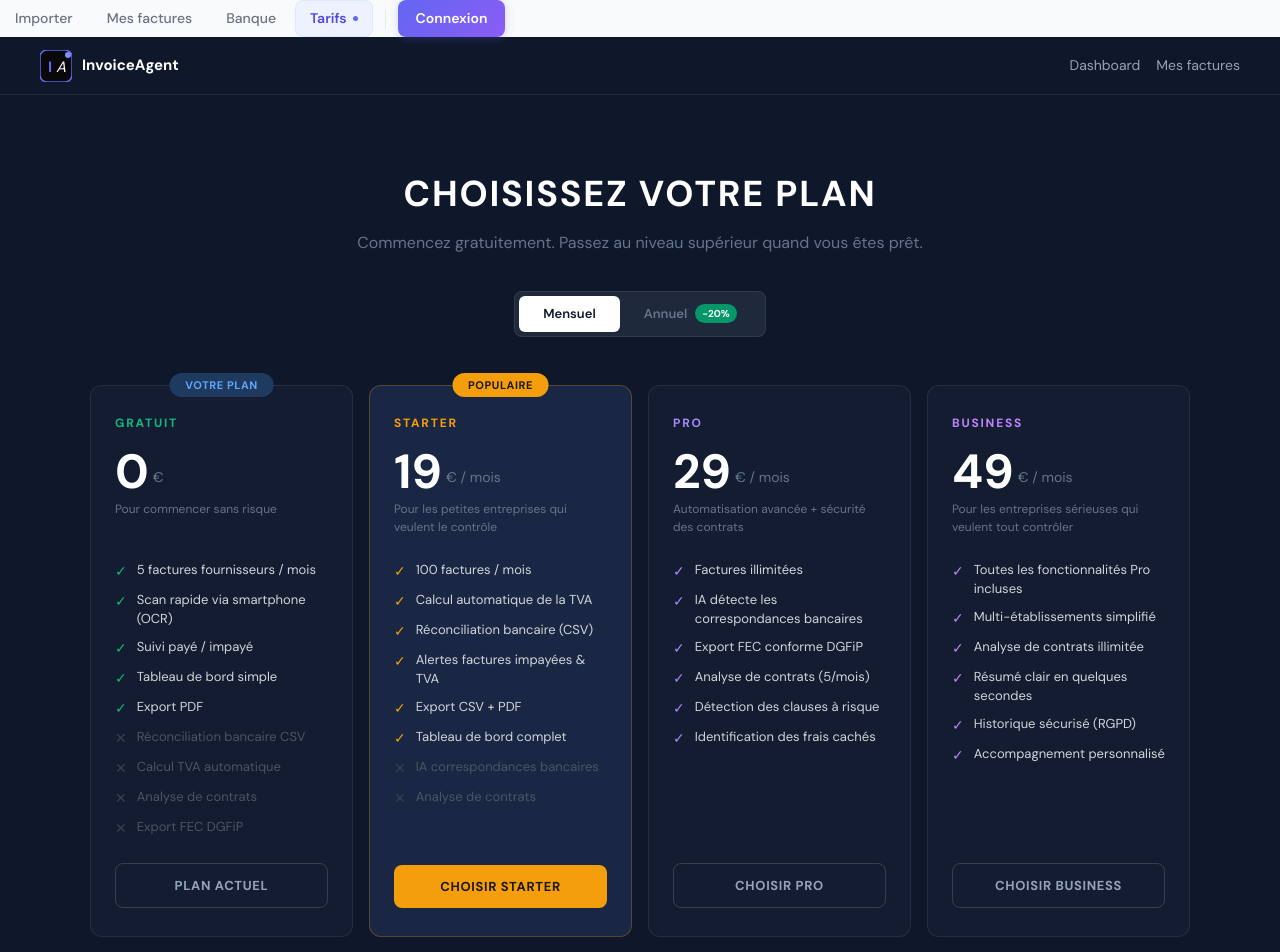
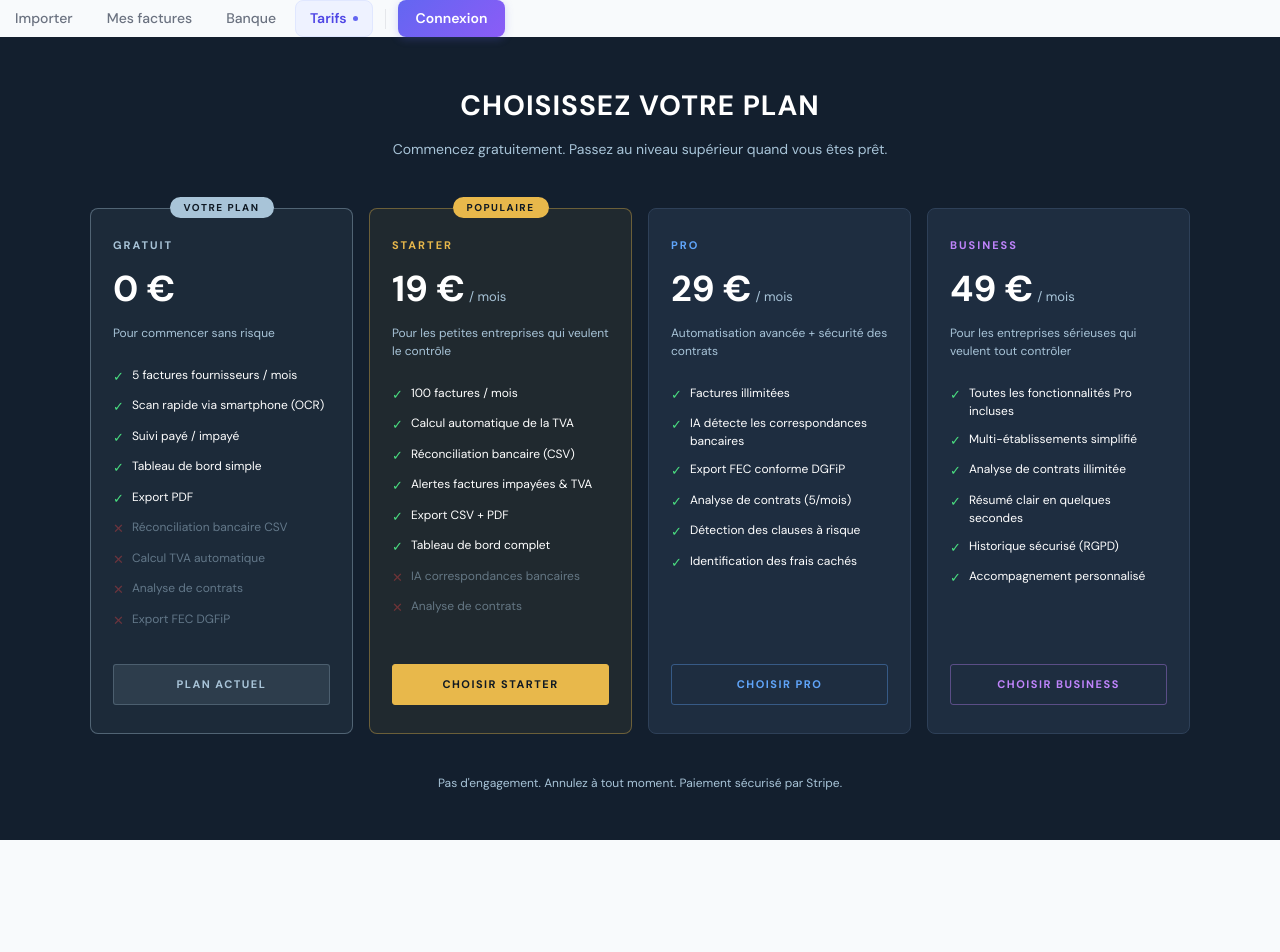
Before and after one commit to gentuar333-max/invoice-ai, a Next.js app: page /pricing in a window 1280 px wide. Shown: the top 952 px of the page. After the commit the page ends 840 px from the top, so only its background shows below. Built offline with nearby package versions, Linux system fonts and the light colour scheme.

Commit message:
update pricing plans new text old design

```diff
--- a/app/pricing/page.tsx
+++ b/app/pricing/page.tsx
@@ -1,272 +1,218 @@
 "use client";
-import { useState } from "react";
+import { useState, useEffect } from "react";
+import Link from "next/link";
 
-const BASE_URL = "https://invoiceagent.fr";
+const BG = "#131f2e";
+const CARD = "#1e2d40";
+const BORDER = "#2e4058";
+const GOLD = "#e8b84b";
+const TEXT = "#ffffff";
+const MUTED = "#a8c4d8";
+const PURPLE = "#c084fc";
+
+const PLAN_ORDER = ["free", "starter", "pro", "business"];
 
 const plans = [
   {
+    key: "free",
     name: "GRATUIT",
-    monthly: 0,
-    annual: 0,
-    tagline: "Pour commencer sans risque",
-    color: "#10b981",
-    featured: false,
-    badge: "VOTRE PLAN",
-    badgeColor: "#1e3a5f",
-    badgeText: "#60a5fa",
-    items: [
-      { text: "5 factures fournisseurs / mois", included: true },
-      { text: "Scan rapide via smartphone (OCR)", included: true },
-      { text: "Suivi payé / impayé", included: true },
-      { text: "Tableau de bord simple", included: true },
-      { text: "Export PDF", included: true },
-      { text: "Réconciliation bancaire CSV", included: false },
-      { text: "Calcul TVA automatique", included: false },
-      { text: "Analyse de contrats", included: false },
-      { text: "Export FEC DGFiP", included: false },
+    price: "0 €",
+    period: "",
+    color: MUTED,
+    description: "Pour commencer sans risque",
+    features: [
+      "5 factures fournisseurs / mois",
+      "Scan rapide via smartphone (OCR)",
+      "Suivi payé / impayé",
+      "Tableau de bord simple",
+      "Export PDF",
     ],
-    link: `${BASE_URL}/auth/login`,
-    cta: "PLAN ACTUEL",
-    ctaStyle: "outline",
+    locked: [
+      "Réconciliation bancaire CSV",
+      "Calcul TVA automatique",
+      "Analyse de contrats",
+      "Export FEC DGFiP",
+    ],
+    cta: "COMMENCER GRATUITEMENT",
+    href: "/auth/login",
+    highlight: false,
+    badge: null,
   },
   {
+    key: "starter",
     name: "STARTER",
-    monthly: 19,
-    annual: 15,
-    tagline: "Pour les petites entreprises qui veulent le contrôle",
-    color: "#f59e0b",
-    featured: true,
+    price: "19 €",
+    period: "/ mois",
+    color: GOLD,
+    description: "Pour les petites entreprises qui veulent le contrôle",
+    features: [
+      "100 factures / mois",
+      "Calcul automatique de la TVA",
+      "Réconciliation bancaire (CSV)",
+      "Alertes factures impayées & TVA",
+      "Export CSV + PDF",
+      "Tableau de bord complet",
+    ],
+    locked: [
+      "IA correspondances bancaires",
+      "Analyse de contrats",
+    ],
+    cta: "CHOISIR STARTER",
+    href: "/checkout?plan=starter",
+    highlight: true,
     badge: "POPULAIRE",
-    badgeColor: "#f59e0b",
-    badgeText: "#1c1917",
-    items: [
-      { text: "100 factures / mois", included: true },
-      { text: "Calcul automatique de la TVA", included: true },
-      { text: "Réconciliation bancaire (CSV)", included: true },
-      { text: "Alertes factures impayées & TVA", included: true },
-      { text: "Export CSV + PDF", included: true },
-      { text: "Tableau de bord complet", included: true },
-      { text: "IA correspondances bancaires", included: false },
-      { text: "Analyse de contrats", included: false },
-    ],
-    link: `${BASE_URL}/checkout?plan=starter`,
-    cta: "CHOISIR STARTER",
-    ctaStyle: "filled",
   },
   {
+    key: "pro",
     name: "PRO",
-    monthly: 29,
-    annual: 23,
-    tagline: "Automatisation avancée + sécurité des contrats",
-    color: "#a78bfa",
-    featured: false,
+    price: "29 €",
+    period: "/ mois",
+    color: "#60a5fa",
+    description: "Automatisation avancée + sécurité des contrats",
+    features: [
+      "Factures illimitées",
+      "IA détecte les correspondances bancaires",
+      "Export FEC conforme DGFiP",
+      "Analyse de contrats (5/mois)",
+      "Détection des clauses à risque",
+      "Identification des frais cachés",
+    ],
+    locked: [],
+    cta: "CHOISIR PRO",
+    href: "/checkout?plan=pro",
+    highlight: false,
     badge: null,
-    items: [
-      { text: "Factures illimitées", included: true },
-      { text: "IA détecte les correspondances bancaires", included: true },
-      { text: "Export FEC conforme DGFiP", included: true },
-      { text: "Analyse de contrats (5/mois)", included: true },
-      { text: "Détection des clauses à risque", included: true },
-      { text: "Identification des frais cachés", included: true },
-    ],
-    link: `${BASE_URL}/checkout?plan=pro`,
-    cta: "CHOISIR PRO",
-    ctaStyle: "outline",
   },
   {
+    key: "business",
     name: "BUSINESS",
-    monthly: 49,
-    annual: 39,
-    tagline: "Pour les entreprises sérieuses qui veulent tout contrôler",
-    color: "#c084fc",
-    featured: false,
+    price: "49 €",
+    period: "/ mois",
+    color: PURPLE,
+    description: "Pour les entreprises sérieuses qui veulent tout contrôler",
+    features: [
+      "Toutes les fonctionnalités Pro incluses",
+      "Multi-établissements simplifié",
+      "Analyse de contrats illimitée",
+      "Résumé clair en quelques secondes",
+      "Historique sécurisé (RGPD)",
+      "Accompagnement personnalisé",
+    ],
+    locked: [],
+    cta: "CHOISIR BUSINESS",
+    href: "/checkout?plan=business",
+    highlight: false,
     badge: null,
-    items: [
-      { text: "Toutes les fonctionnalités Pro incluses", included: true },
-      { text: "Multi-établissements simplifié", included: true },
-      { text: "Analyse de contrats illimitée", included: true },
-      { text: "Résumé clair en quelques secondes", included: true },
-      { text: "Historique sécurisé (RGPD)", included: true },
-      { text: "Accompagnement personnalisé", included: true },
-    ],
-    link: `${BASE_URL}/checkout?plan=business`,
-    cta: "CHOISIR BUSINESS",
-    ctaStyle: "outline",
   },
 ];
 
-const comparison = [
-  { feature: "Factures fournisseurs/mois", gratuit: "5", starter: "100", pro: "Illimitées", business: "Illimitées" },
-  { feature: "OCR smartphone", gratuit: true, starter: true, pro: true, business: true },
-  { feature: "Suivi payé / impayé", gratuit: true, starter: true, pro: true, business: true },
-  { feature: "Export PDF", gratuit: true, starter: true, pro: true, business: true },
-  { feature: "TVA automatique", gratuit: false, starter: true, pro: true, business: true },
-  { feature: "Réconciliation bancaire CSV", gratuit: false, starter: true, pro: true, business: true },
-  { feature: "Alertes impayées & TVA", gratuit: false, starter: true, pro: true, business: true },
-  { feature: "Export CSV", gratuit: false, starter: true, pro: true, business: true },
-  { feature: "IA correspondances bancaires", gratuit: false, starter: false, pro: true, business: true },
-  { feature: "Export FEC DGFiP", gratuit: false, starter: false, pro: true, business: true },
-  { feature: "Analyse contrats", gratuit: false, starter: false, pro: "5/mois", business: "Illimitée" },
-  { feature: "Clauses à risque détectées", gratuit: false, starter: false, pro: true, business: true },
-  { feature: "Frais cachés identifiés", gratuit: false, starter: false, pro: true, business: true },
-  { feature: "Multi-établissements", gratuit: false, starter: false, pro: false, business: true },
-  { feature: "Résumé intelligent contrat", gratuit: false, starter: false, pro: false, business: true },
-  { feature: "Historique sécurisé RGPD", gratuit: false, starter: false, pro: false, business: true },
-  { feature: "Accompagnement personnalisé", gratuit: false, starter: false, pro: false, business: true },
-];
+export default function PricingPage() {
+  const [currentPlan, setCurrentPlan] = useState("free");
 
-export default function PricingPage() {
-  const [annual, setAnnual] = useState(false);
+  useEffect(() => {
+    const plan = localStorage.getItem("user_plan") || "free";
+    setCurrentPlan(plan);
+  }, []);
+
+  function getCTA(plan: typeof plans[0]) {
+    const currentIndex = PLAN_ORDER.indexOf(currentPlan);
+    const planIndex = PLAN_ORDER.indexOf(plan.key);
+
+    if (plan.key === currentPlan) {
+      return { label: "PLAN ACTUEL", disabled: true, href: "" };
+    }
+    if (planIndex < currentIndex) {
+      return { label: "PLAN INFERIEUR", disabled: true, href: "" };
+    }
+    return { label: plan.cta, disabled: false, href: plan.href };
+  }
 
   return (
-    <div style={{ backgroundColor: "#0f172a", minHeight: "100vh", color: "white", fontFamily: "'DM Sans', sans-serif" }}>
+    <div style={{ minHeight: "100vh", background: BG, padding: "48px 20px", fontFamily: "'DM Sans', sans-serif" }}>
+      <div style={{ maxWidth: 1100, margin: "0 auto" }}>
 
-      {/* NAV */}
-      <nav style={{ borderBottom: "1px solid rgba(255,255,255,0.08)", padding: "0 40px", height: 58, display: "flex", alignItems: "center", justifyContent: "space-between" }}>
-        <a href={BASE_URL} style={{ display: "flex", alignItems: "center", gap: 10, textDecoration: "none" }}>
-          <svg width="32" height="32" viewBox="0 0 32 32" fill="none">
-            <rect width="32" height="32" rx="7" fill="#09090b" stroke="#6366f1" strokeWidth="1.5"/>
-            <text x="8" y="22" fill="#6366f1" fontSize="15" fontWeight="700" fontFamily="DM Sans">I</text>
-            <text x="16" y="22" fill="white" fontSize="15" fontWeight="300" fontStyle="italic">A</text>
-            <circle cx="28" cy="5" r="3" fill="#818cf8"/>
-          </svg>
-          <span style={{ fontSize: 15, fontWeight: 700, color: "white" }}>InvoiceAgent</span>
-        </a>
-        <div style={{ display: "flex", gap: 16, alignItems: "center" }}>
-          <a href={`${BASE_URL}/dashboard`} style={{ color: "#94a3b8", fontSize: 14, textDecoration: "none" }}>Dashboard</a>
-          <a href={`${BASE_URL}/invoices`} style={{ color: "#94a3b8", fontSize: 14, textDecoration: "none" }}>Mes factures</a>
-        </div>
-      </nav>
-
-      {/* HEADER */}
-      <section style={{ padding: "72px 20px 48px", textAlign: "center" }}>
-        <h1 style={{ fontSize: "36px", fontWeight: 800, marginBottom: "10px", color: "white", textTransform: "uppercase", letterSpacing: "0.05em" }}>
+        <div style={{ textAlign: "center", marginBottom: 48 }}>
+          <h1 style={{ fontSize: 28, fontWeight: 700, color: TEXT, letterSpacing: 1, textTransform: "uppercase", marginBottom: 12 }}>
             CHOISISSEZ VOTRE PLAN
           </h1>
-        <p style={{ color: "#64748b", fontSize: "16px", marginBottom: "36px" }}>
+          <p style={{ fontSize: 14, color: MUTED, maxWidth: 500, margin: "0 auto" }}>
             Commencez gratuitement. Passez au niveau supérieur quand vous êtes prêt.
           </p>
+          {currentPlan !== "free" && (
+            <div style={{ marginTop: 16, display: "inline-block", background: `${GOLD}15`, border: `1px solid ${GOLD}40`, borderRadius: 4, padding: "8px 20px" }}>
+              <p style={{ fontSize: 12, color: GOLD, fontWeight: 600 }}>
+                Plan actuel: <strong>{currentPlan.toUpperCase()}</strong>
+              </p>
+            </div>
+          )}
+        </div>
 
-        {/* TOGGLE */}
-        <div style={{ display: "inline-flex", alignItems: "center", gap: 0, backgroundColor: "#1e293b", borderRadius: 8, padding: 4, border: "1px solid rgba(255,255,255,0.08)" }}>
-          <button onClick={() => setAnnual(false)} style={{ padding: "8px 24px", borderRadius: 6, border: "none", cursor: "pointer", fontSize: 13, fontWeight: 600, backgroundColor: !annual ? "white" : "transparent", color: !annual ? "#0f172a" : "#64748b", transition: "all 0.2s" }}>
-            Mensuel
-          </button>
-          <button onClick={() => setAnnual(true)} style={{ padding: "8px 24px", borderRadius: 6, border: "none", cursor: "pointer", fontSize: 13, fontWeight: 600, backgroundColor: annual ? "white" : "transparent", color: annual ? "#0f172a" : "#64748b", transition: "all 0.2s", display: "flex", alignItems: "center", gap: 8 }}>
-            Annuel
-            <span style={{ backgroundColor: "#059669", color: "white", fontSize: 10, fontWeight: 700, padding: "2px 7px", borderRadius: 10 }}>-20%</span>
-          </button>
-        </div>
-      </section>
+        <div style={{ display: "grid", gridTemplateColumns: "repeat(4, 1fr)", gap: 16 }}>
+          {plans.map((plan) => {
+            const cta = getCTA(plan);
+            const isCurrentPlan = plan.key === currentPlan;
 
-      {/* PLANS */}
-      <section style={{ padding: "0 20px 80px", maxWidth: 1140, margin: "0 auto" }}>
-        <div style={{ display: "grid", gridTemplateColumns: "repeat(auto-fit, minmax(240px, 1fr))", gap: 16 }}>
-          {plans.map((plan) => (
-            <div key={plan.name} style={{ backgroundColor: plan.featured ? "#1a2744" : "#131c30", border: `1px solid ${plan.featured ? "#f59e0b44" : "rgba(255,255,255,0.08)"}`, borderRadius: 12, padding: "28px 24px", position: "relative", display: "flex", flexDirection: "column" }}>
+            return (
+              <div key={plan.name} style={{ background: isCurrentPlan ? `${plan.color}10` : plan.highlight ? `${GOLD}10` : CARD, border: `1px solid ${isCurrentPlan ? plan.color + "60" : plan.highlight ? GOLD + "60" : BORDER}`, borderRadius: 8, padding: "28px 22px", position: "relative", display: "flex", flexDirection: "column" }}>
 
-              {plan.badge && (
-                <div style={{ position: "absolute", top: -13, left: "50%", transform: "translateX(-50%)", backgroundColor: plan.badgeColor, color: plan.badgeText, fontSize: 11, fontWeight: 800, padding: "4px 16px", borderRadius: 20, whiteSpace: "nowrap", letterSpacing: "0.05em" }}>
+                {plan.badge && !isCurrentPlan && (
+                  <div style={{ position: "absolute", top: -12, left: "50%", transform: "translateX(-50%)", background: GOLD, color: "#0f1923", padding: "3px 14px", borderRadius: 20, fontSize: 10, fontWeight: 800, letterSpacing: 1.5, whiteSpace: "nowrap" }}>
                     {plan.badge}
                   </div>
                 )}
 
-              {/* PLAN NAME */}
-              <div style={{ fontSize: 12, fontWeight: 800, color: plan.color, letterSpacing: "0.15em", marginBottom: 16 }}>{plan.name}</div>
-
-              {/* PRICE */}
-              <div style={{ display: "flex", alignItems: "flex-end", gap: 4, marginBottom: 4 }}>
-                <span style={{ fontSize: 48, fontWeight: 900, color: "white", lineHeight: 1 }}>
-                  {annual ? plan.annual : plan.monthly}
-                </span>
-                <span style={{ fontSize: 14, color: "#64748b", marginBottom: 8 }}>
-                  {plan.monthly > 0 ? "€ / mois" : "€"}
-                </span>
-              </div>
-
-              {annual && plan.monthly > 0 && (
-                <div style={{ fontSize: 11, color: "#475569", marginBottom: 4 }}>
-                  <span style={{ textDecoration: "line-through" }}>{plan.monthly}€/mois</span>
-                  <span style={{ color: "#059669", marginLeft: 6 }}>→ économisez {(plan.monthly - plan.annual) * 12}€/an</span>
+                {isCurrentPlan && (
+                  <div style={{ position: "absolute", top: -12, left: "50%", transform: "translateX(-50%)", background: plan.color, color: "#0f1923", padding: "3px 14px", borderRadius: 20, fontSize: 10, fontWeight: 800, letterSpacing: 1.5, whiteSpace: "nowrap" }}>
+                    VOTRE PLAN
                   </div>
                 )}
 
-              {/* TAGLINE */}
-              <div style={{ fontSize: 12, color: "#64748b", marginBottom: 24, lineHeight: 1.5, minHeight: 36 }}>{plan.tagline}</div>
+                <p style={{ fontSize: 11, fontWeight: 800, color: plan.color, letterSpacing: 2, textTransform: "uppercase", marginBottom: 8 }}>{plan.name}</p>
 
-              {/* ITEMS */}
-              <div style={{ flex: 1, display: "flex", flexDirection: "column", gap: 8, marginBottom: 24 }}>
-                {plan.items.map((item) => (
-                  <div key={item.text} style={{ display: "flex", gap: 10, alignItems: "flex-start" }}>
-                    <span style={{ color: item.included ? plan.color : "#374151", flexShrink: 0, fontSize: 14, marginTop: 1 }}>
-                      {item.included ? "✓" : "✕"}
-                    </span>
-                    <span style={{ color: item.included ? "#d1d5db" : "#4b5563", fontSize: 13, lineHeight: 1.5 }}>{item.text}</span>
+                <div style={{ marginBottom: 8 }}>
+                  <span style={{ fontSize: 36, fontWeight: 800, color: TEXT }}>{plan.price}</span>
+                  <span style={{ fontSize: 13, color: MUTED, marginLeft: 4 }}>{plan.period}</span>
+                </div>
+
+                <p style={{ fontSize: 12, color: MUTED, marginBottom: 24, lineHeight: 1.5 }}>{plan.description}</p>
+
+                <div style={{ flex: 1, marginBottom: 24 }}>
+                  {plan.features.map((f) => (
+                    <div key={f} style={{ display: "flex", alignItems: "flex-start", gap: 8, marginBottom: 10 }}>
+                      <span style={{ color: "#4ade80", fontSize: 13, flexShrink: 0, marginTop: 1 }}>✓</span>
+                      <span style={{ fontSize: 12, color: TEXT, lineHeight: 1.5 }}>{f}</span>
+                    </div>
+                  ))}
+                  {plan.locked.map((f) => (
+                    <div key={f} style={{ display: "flex", alignItems: "flex-start", gap: 8, marginBottom: 10 }}>
+                      <span style={{ color: "#ef444460", fontSize: 13, flexShrink: 0, marginTop: 1 }}>✕</span>
+                      <span style={{ fontSize: 12, color: MUTED, lineHeight: 1.5, opacity: 0.5 }}>{f}</span>
                     </div>
                   ))}
                 </div>
 
-              {/* CTA */}
-              <a href={plan.link} style={{ display: "block", textAlign: "center", padding: "12px", borderRadius: 8, fontSize: 13, fontWeight: 700, textDecoration: "none", letterSpacing: "0.05em", backgroundColor: plan.featured ? plan.color : "transparent", color: plan.featured ? "#1c1917" : "#94a3b8", border: plan.featured ? "none" : "1px solid rgba(255,255,255,0.15)", transition: "all 0.2s" }}>
-                {plan.cta}
-              </a>
+                {cta.disabled ? (
+                  <div style={{ display: "block", background: isCurrentPlan ? `${plan.color}20` : BORDER, color: isCurrentPlan ? plan.color : MUTED, border: `1px solid ${isCurrentPlan ? plan.color + "40" : BORDER}`, padding: "11px", borderRadius: 3, fontSize: 11, fontWeight: 800, letterSpacing: 1.5, textTransform: "uppercase", textAlign: "center", cursor: "not-allowed" }}>
+                    {cta.label}
                   </div>
-          ))}
-        </div>
-
-        <p style={{ textAlign: "center", color: "#334155", fontSize: 12, marginTop: 20, fontFamily: "monospace" }}>
-          Sans engagement · Annulez à tout moment · Données hébergées en Europe (RGPD)
-        </p>
-      </section>
-
-      {/* COMPARAISON */}
-      <section style={{ padding: "0 20px 80px", maxWidth: 1000, margin: "0 auto" }}>
-        <h2 style={{ textAlign: "center", fontSize: 22, fontWeight: 800, color: "white", marginBottom: 32, textTransform: "uppercase", letterSpacing: "0.05em" }}>
-          Comparaison détaillée des plans
-        </h2>
-        <div style={{ backgroundColor: "#131c30", border: "1px solid rgba(255,255,255,0.08)", borderRadius: 12, overflow: "hidden" }}>
-          <div style={{ display: "grid", gridTemplateColumns: "2fr 1fr 1fr 1fr 1fr", backgroundColor: "#1e293b", padding: "14px 20px", gap: 8 }}>
-            <div style={{ fontSize: 12, color: "#64748b", fontWeight: 700, textTransform: "uppercase", letterSpacing: "0.08em" }}>Fonctionnalité</div>
-            {[{ name: "Gratuit", color: "#10b981" }, { name: "Starter", color: "#f59e0b" }, { name: "Pro", color: "#a78bfa" }, { name: "Business", color: "#c084fc" }].map((p) => (
-              <div key={p.name} style={{ fontSize: 12, fontWeight: 800, color: p.color, textAlign: "center", textTransform: "uppercase", letterSpacing: "0.08em" }}>{p.name}</div>
-            ))}
-          </div>
-          {comparison.map((row, i) => (
-            <div key={row.feature} style={{ display: "grid", gridTemplateColumns: "2fr 1fr 1fr 1fr 1fr", padding: "11px 20px", gap: 8, borderTop: "1px solid rgba(255,255,255,0.05)", backgroundColor: i % 2 === 0 ? "transparent" : "rgba(255,255,255,0.02)", alignItems: "center" }}>
-              <div style={{ fontSize: 13, color: "#94a3b8" }}>{row.feature}</div>
-              {[row.gratuit, row.starter, row.pro, row.business].map((val, j) => (
-                <div key={j} style={{ textAlign: "center" }}>
-                  {typeof val === "boolean" ? (
-                    <span style={{ color: val ? "#10b981" : "#374151", fontSize: 15, fontWeight: 700 }}>{val ? "✓" : "✕"}</span>
                 ) : (
-                    <span style={{ fontSize: 12, color: "#e2e8f0", fontWeight: 600 }}>{val}</span>
+                  <Link href={cta.href} style={{ display: "block", background: plan.highlight ? GOLD : "transparent", color: plan.highlight ? "#0f1923" : plan.color, border: `1px solid ${plan.highlight ? GOLD : plan.color + "60"}`, padding: "11px", borderRadius: 3, fontSize: 11, fontWeight: 800, textDecoration: "none", letterSpacing: 1.5, textTransform: "uppercase", textAlign: "center" }}>
+                    {cta.label}
+                  </Link>
                 )}
-                </div>
-              ))}
-            </div>
-          ))}
-        </div>
-      </section>
-
-      {/* FAQ */}
-      <section style={{ padding: "0 20px 100px", maxWidth: 700, margin: "0 auto" }}>
-        <h2 style={{ textAlign: "center", fontSize: 22, fontWeight: 800, color: "white", marginBottom: 32, textTransform: "uppercase", letterSpacing: "0.05em" }}>Questions fréquentes</h2>
-        <div style={{ display: "flex", flexDirection: "column", gap: 10 }}>
-          {[
-            { q: "Puis-je changer de plan à tout moment ?", a: "Oui. Vous pouvez passer à un plan supérieur ou inférieur à tout moment depuis votre dashboard. Le changement est immédiat." },
-            { q: "Y a-t-il un engagement ?", a: "Non. Tous les plans sont sans engagement. Vous pouvez annuler à tout moment depuis votre compte." },
-            { q: "Comment fonctionne la facturation annuelle ?", a: "En choisissant la facturation annuelle, vous économisez 20% sur le prix mensuel. Vous êtes facturé une fois par an en avance." },
-            { q: "Mes données sont-elles sécurisées ?", a: "Oui. Toutes les données sont hébergées à Frankfurt, Allemagne (UE), conformément au RGPD. Chiffrement AES-256 en transit et au repos." },
-            { q: "Que se passe-t-il si je dépasse mes limites ?", a: "Vous recevez une notification avant de dépasser votre quota mensuel. Vous pouvez alors passer au plan supérieur ou attendre le renouvellement mensuel." },
-          ].map((faq, i) => (
-            <div key={i} style={{ backgroundColor: "#131c30", border: "1px solid rgba(255,255,255,0.08)", borderRadius: 10, padding: "20px 24px" }}>
-              <div style={{ fontSize: 14, fontWeight: 700, color: "white", marginBottom: 8 }}>{faq.q}</div>
-              <div style={{ fontSize: 13, color: "#64748b", lineHeight: 1.7 }}>{faq.a}</div>
-            </div>
-          ))}
-        </div>
-      </section>
 
               </div>
             );
+          })}
+        </div>
+
+        <div style={{ textAlign: "center", marginTop: 40 }}>
+          <p style={{ fontSize: 12, color: MUTED }}>
+            Pas d'engagement. Annulez à tout moment. Paiement sécurisé par Stripe.
+          </p>
+        </div>
+
+      </div>
+    </div>
+  );
 }
```
Lines whose indentation alone changed are shown as unchanged.
